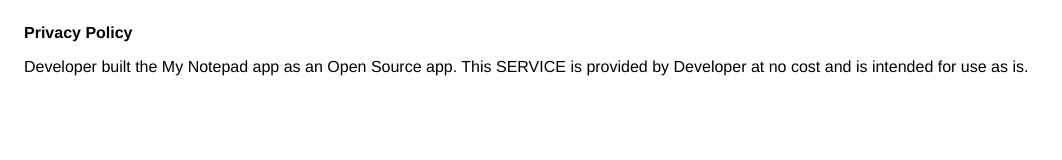
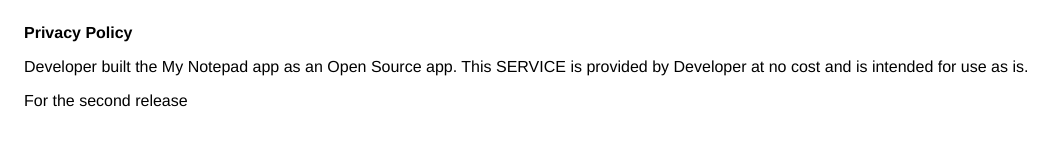
Before and after one commit to je2rymouse/MyNotes, a plain HTML site: page page_1.html in a window 1280 px wide. Shown: the whole page, without its empty margins (0-1062 px from the left). Drawn offline with Linux system fonts and the light colour scheme.

Commit message:
Update page_1.html

```diff
--- a/page_1.html
+++ b/page_1.html
@@ -13,5 +13,6 @@
                   Developer at no cost and is intended for use as
                   is.
                 </p>
+        <p>For the second release</p>
     </body>
     </html>
```
